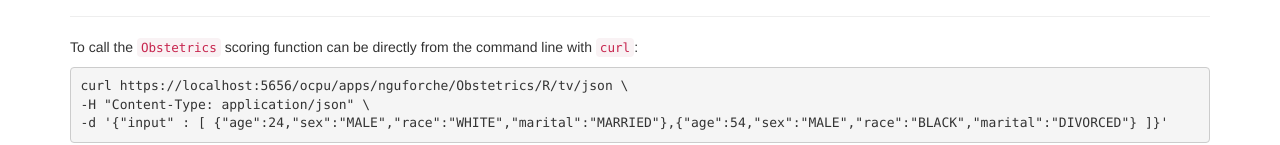
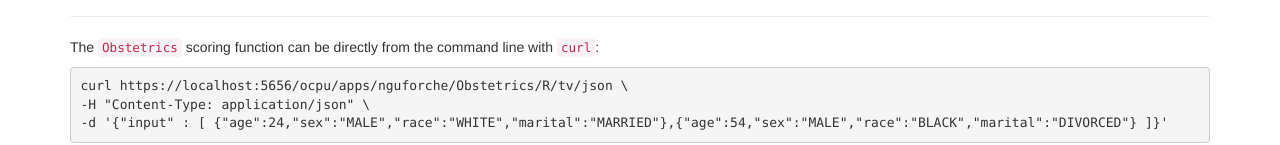
Before and after one commit to nguforche/Obstetrics, a plain HTML site: page inst/www/index.html in a window 1280 px wide. Shown: the part 784-929 px from the top of the page. Drawn offline with Linux system fonts and the light colour scheme.

Commit message:
Update index.html

```diff
--- a/inst/www/index.html
+++ b/inst/www/index.html
@@ -25,7 +25,7 @@
       <h2>Scoring example with curl</h2>
     </div>
 
-    <p>To call the <code>Obstetrics</code> scoring function can be directly from the command line with <code>curl</code>:</p>
+    <p>The <code>Obstetrics</code> scoring function can be directly from the command line with <code>curl</code>:</p>
 
     <pre class="highlight" id="curlcode">
 curl https://localhost:5656/ocpu/apps/nguforche/Obstetrics/R/tv/json \
```
